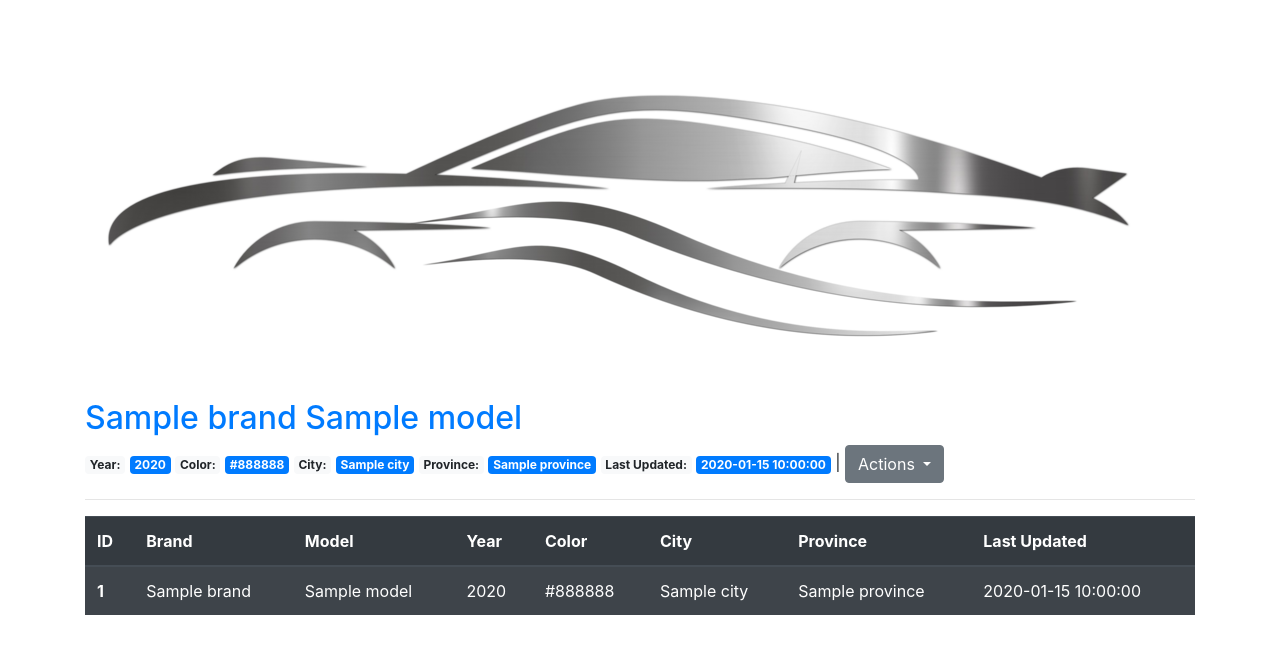
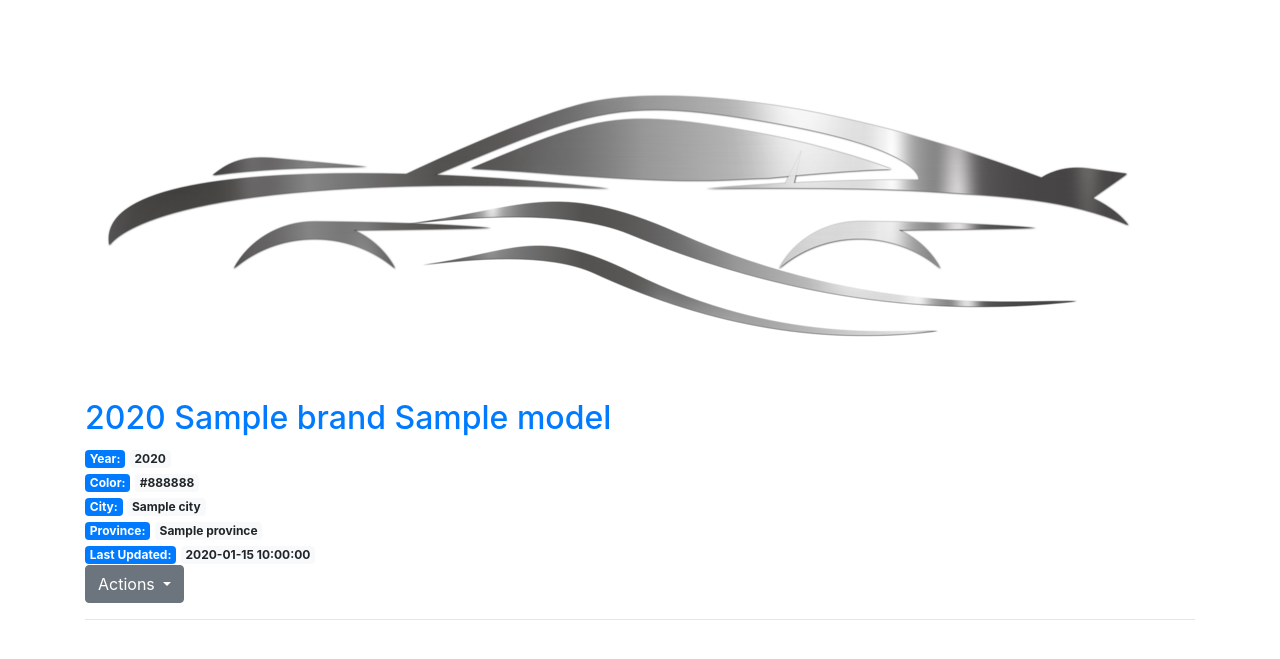
Before and after one commit to inspiredevgen/getting-started-python-uv, a Flask app: template project-5/templates/index.html in a window 1280 px wide. Shown: the part 113-772 px from the top of the page. Run offline with Flask 3, Linux system fonts and the light colour scheme; the template is opened without the code that fills it: most values are stand-ins (such as "Sample title", 1, 10 or a date in 2020); some libraries are stand-ins or nearby versions.

Commit message:
updating index page

```diff
--- a/project-5/templates/index.html
+++ b/project-5/templates/index.html
@@ -3,22 +3,21 @@
 {% block content %}
     <center><h1>{% block title %} Car Inventory App {% endblock %}</h1></center>
     <img src="{{url_for('static', filename='img/car-logo.webp')}}" align="middle" />
+
     {% for car in cars %}
         <a href="{{ url_for('car', car_id=car['id']) }}">
-            <h2>{{ car['brand'] }} {{ car['model'] }}</h2>
+            <h2>{{ car['m_year'] }} {{ car['brand'] }} {{ car['model'] }}</h2>
         </a>
-        <span class="badge badge-light">Year: </span>
-        <span class="badge badge-primary">{{ car['m_year'] }}</span>
-        <span class="badge badge-light">Color: </span>
-        <span class="badge badge-primary">{{ car['color'] }}</span>
-        <span class="badge badge-light">City: </span>
-        <span class="badge badge-primary">{{ car['city'] }}</span>
-        <span class="badge badge-light">Province: </span>
-        <span class="badge badge-primary">{{ car['province'] }}</span>
-        <span class="badge badge-light">Last Updated: </span>
-        <span class="badge badge-primary">{{ car['created'] }}</span>
-
-        |
+        <span class="badge badge-primary">Year: </span>
+        <span class="badge badge-light">{{ car['m_year'] }}</span> <br>
+        <span class="badge badge-primary">Color: </span>
+        <span class="badge badge-light">{{ car['color'] }}</span> <br>
+        <span class="badge badge-primary">City: </span>
+        <span class="badge badge-light">{{ car['city'] }}</span> <br>
+        <span class="badge badge-primary">Province: </span>
+        <span class="badge badge-light">{{ car['province'] }}</span> <br>
+        <span class="badge badge-primary">Last Updated: </span>
+        <span class="badge badge-light">{{ car['created'] }}</span> <br>
 
         <div class="btn-group" role="group" aria-label="Button group with nested dropdown">
             <div class="btn-group" role="group">
@@ -36,32 +35,4 @@
         <hr>
     {% endfor %}
 
-    <table class="table table-dark table-striped table-hover">
-      <thead>
-        <tr>
-          <th scope="col">ID</th>
-          <th scope="col">Brand</th>
-          <th scope="col">Model</th>
-          <th scope="col">Year</th>
-          <th scope="col">Color</th>
-          <th scope="col">City</th>
-          <th scope="col">Province</th>
-          <th scope="col">Last Updated</th>
-        </tr>
-      </thead>
-      <tbody>
-        {% for car in cars %}
-        <tr>
-          <th scope="row">{{ car['id'] }}</th>
-          <td>{{ car['brand'] }}</td>
-          <td>{{ car['model'] }}</td>
-          <td>{{ car['m_year'] }}</td>
-          <td>{{ car['color'] }}</td>
-          <td>{{ car['city'] }}</td>
-          <td>{{ car['province'] }}</td>
-          <td>{{ car['created'] }}</td>
-        </tr>
-        {% endfor %}
-      </tbody>
-    </table>
 {% endblock %}
```
